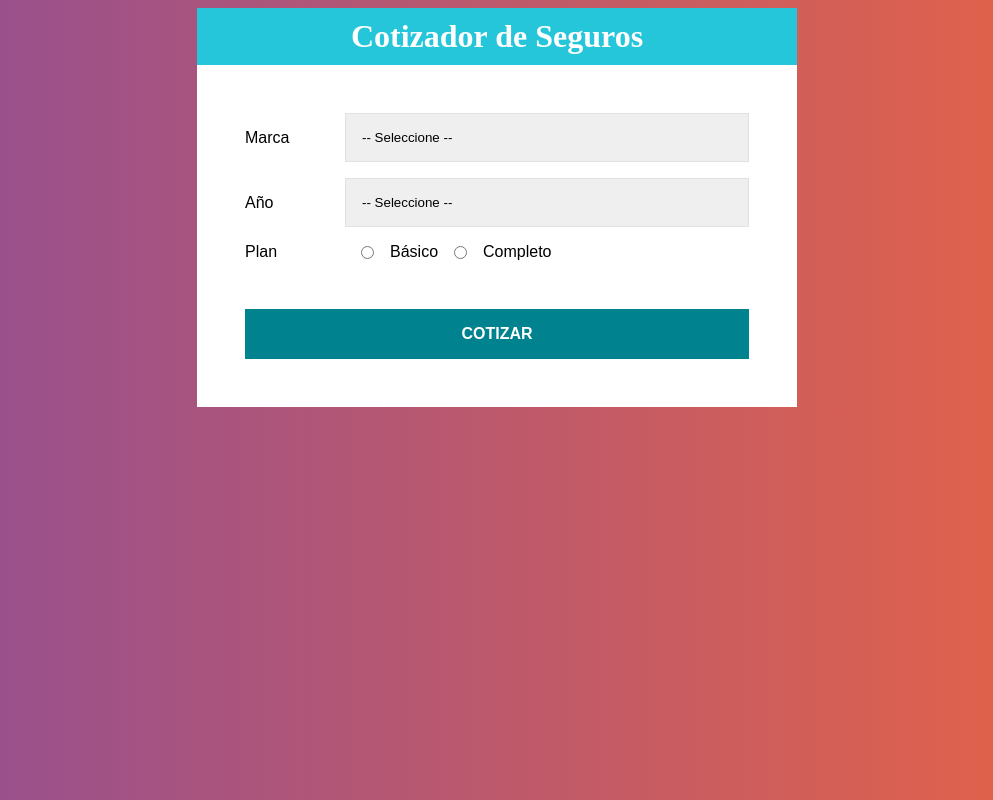
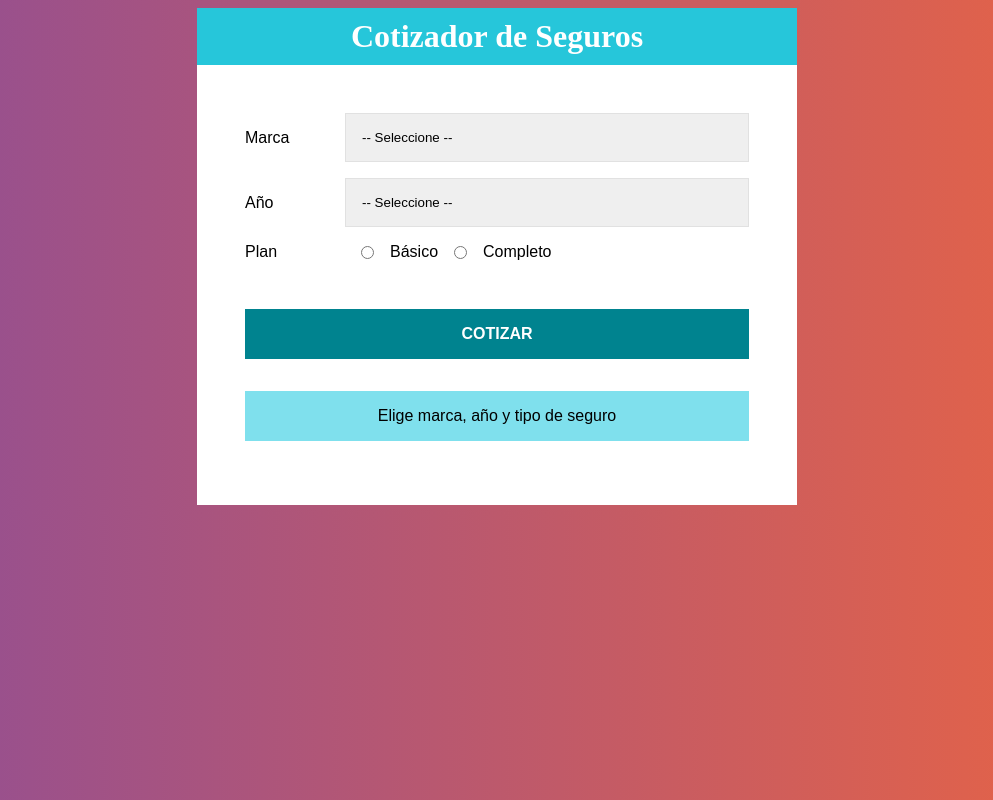
Before and after one commit to javierc22/react-app-03, a React (Create React App) app: page / in a window 1280 px wide. Shown: the whole page, without its empty margins (143-1136 px from the left). Built offline with nearby package versions, Linux system fonts and the light colour scheme; the HTML template or start-up script is replaced by a standard one.

Commit message:
Mostrando el total a pagar

```diff
--- a/src/App.js
+++ b/src/App.js
@@ -3,6 +3,7 @@
 import Header from './components/Header';
 import Formulario from './components/Formulario';
 import Resumen from './components/Resumen';
+import Resultado from './components/Resultado';
 
 const Contenedor = styled.div`
   max-width: 600px;
@@ -25,7 +26,7 @@
   });
 
   // extraer datos
-  const { datos } = resumen;
+  const { cotizacion, datos } = resumen;
 
   return (
     <Contenedor>
@@ -41,6 +42,10 @@
         <Resumen
           datos={datos}
         />
+
+        <Resultado
+          cotizacion={cotizacion}
+        />
       </ContenedorFormulario>
     </Contenedor>
   );
--- a/src/components/Resultado.jsx
+++ b/src/components/Resultado.jsx
@@ -0,0 +1,41 @@
+import React from 'react'
+import styled from '@emotion/styled';
+
+const Mensaje = styled.p`
+  background-color: rgb(127, 224, 237);
+  margin-top: 2rem;
+  padding: 1rem;
+  text-align: center;
+`;
+
+const ResultadoCotizacion = styled.div`
+  text-align: center;
+  padding: .5rem;
+  border: 1px solid #26C6DA;
+  background-color: rgb(127, 224, 237);
+  margin-top: 1rem;
+  position: relative;
+`;
+
+const TextoCotizacion = styled.p`
+  color: #00838F;
+  padding: 1rem;
+  text-transform: uppercase;
+  font-weight: bold;
+  margin: 0;
+`;
+
+const Resultado = ({ cotizacion }) => {
+  return (
+    (cotizacion === 0) ?
+      <Mensaje>Elige marca, año y tipo de seguro</Mensaje>
+      :
+      (
+        <ResultadoCotizacion>
+          <TextoCotizacion>El total es: $ {cotizacion}</TextoCotizacion>
+        </ResultadoCotizacion>
+      )
+  );
+}
+
+export default Resultado;
```
